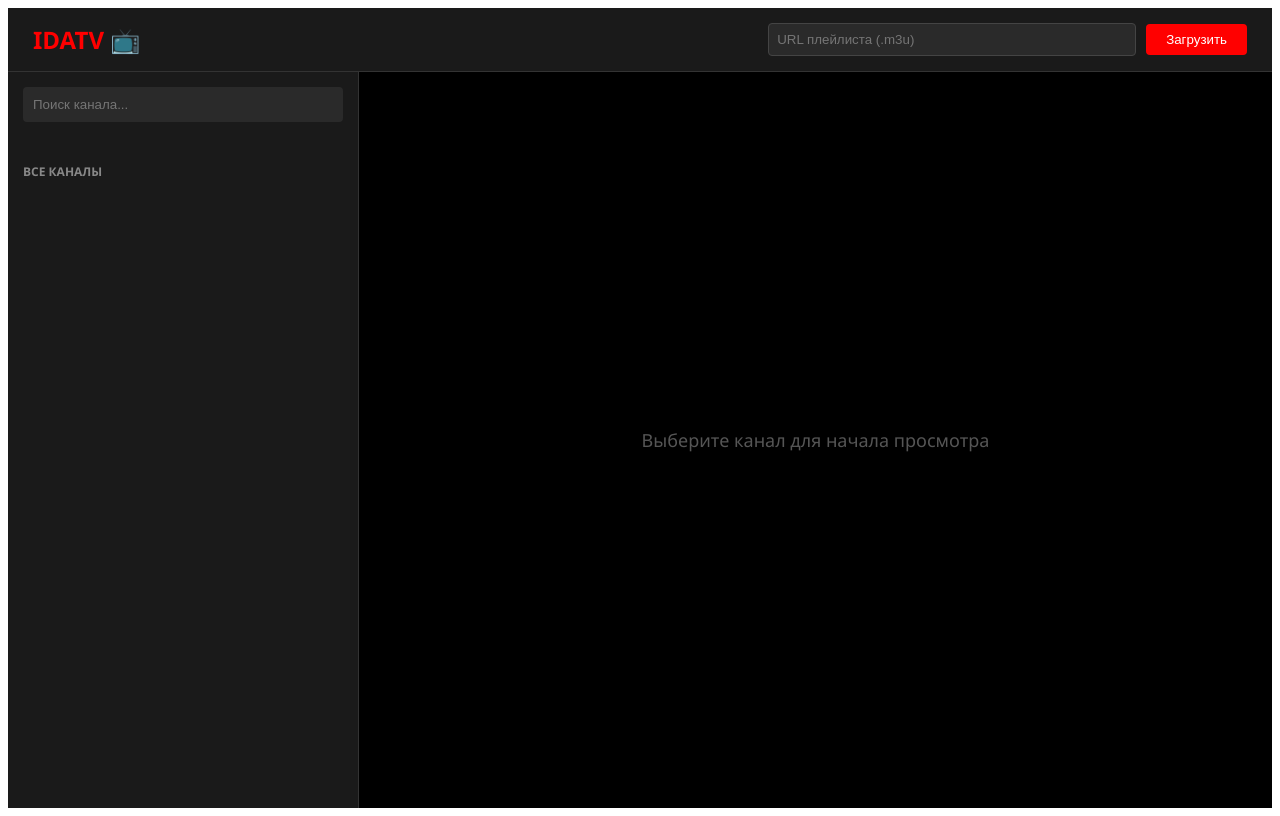
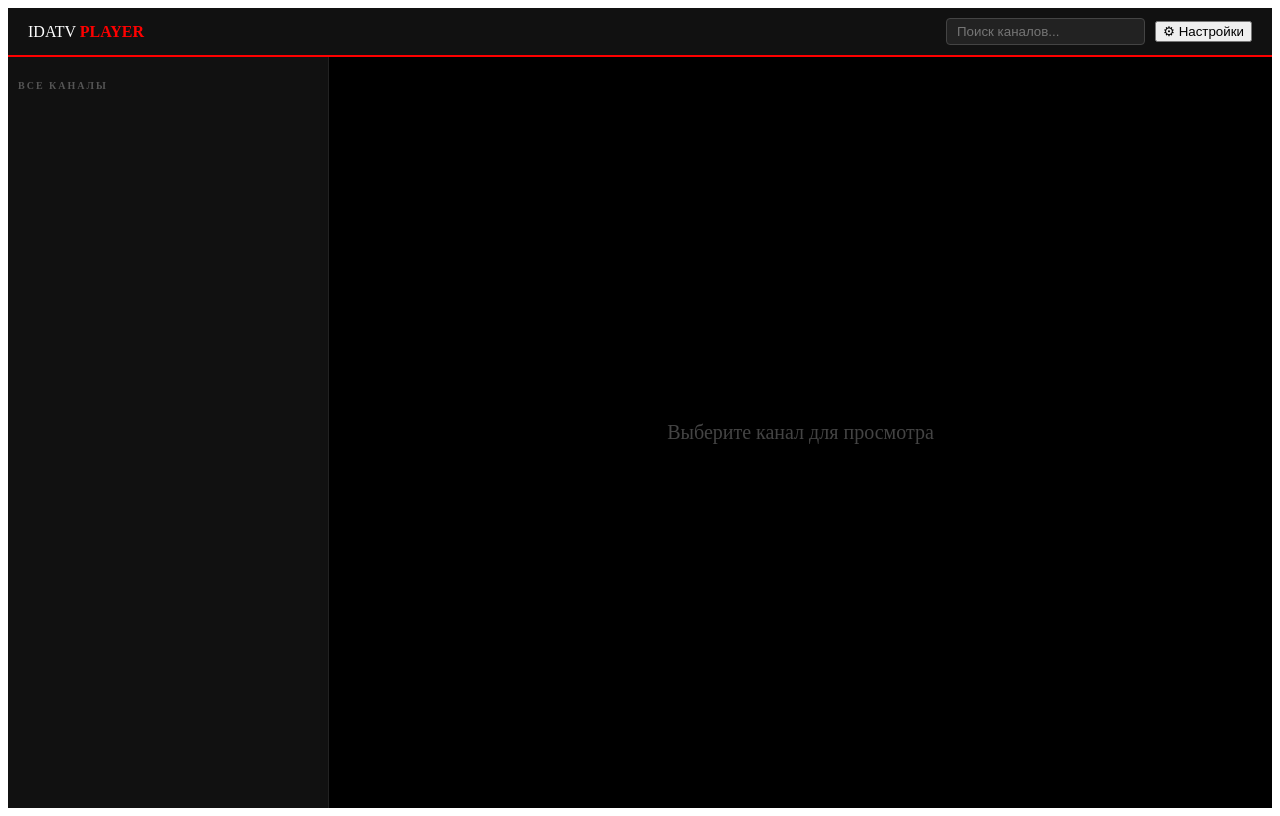
Before and after one commit to ida-tv/idatv-player, a Next.js app: page / in a window 1280 px wide. Built offline with nearby package versions, Linux system fonts and the light colour scheme.

Commit message:
Refactor IDATVPlayer with new features and optimizations
Refactor IDATVPlayer component to improve state management and functionality. Added parental control and settings for playlist and EPG URLs.

```diff
--- a/pages/index.js
+++ b/pages/index.js
@@ -1,52 +1,55 @@
-import React, { useState, useEffect, useRef } from 'react';
+import React, { useState, useEffect } from 'react';
 import Head from 'next/head';
 import parseM3U from 'iptv-playlist-parser';
 
 export default function IDATVPlayer() {
+  // Состояния для данных
   const [playlistUrl, setPlaylistUrl] = useState('');
+  const [epgUrl, setEpgUrl] = useState('');
   const [channels, setChannels] = useState([]);
-  const [filteredChannels, setFilteredChannels] = useState([]);
   const [favorites, setFavorites] = useState([]);
   const [currentChannel, setCurrentChannel] = useState(null);
+
+  // Состояния для функций
+  const [search, setSearch] = useState('');
   const [isLocked, setIsLocked] = useState(true);
-  const [search, setSearch] = useState('');
+  const [parentalPin, setParentalPin] = useState('1234');
+  const [showSettings, setShowSettings] = useState(false);
 
-  // 1. Загрузка избранного при старте
+  // 1. ЗАГРУЗКА НАСТРОЕК (Плейлист, EPG, Избранное) из памяти браузера
   useEffect(() => {
-    const saved = JSON.parse(localStorage.getItem('idatv_favs') || '[]');
-    setFavorites(saved);
+    const savedPlaylist = localStorage.getItem('idatv_url') || '';
+    const savedEpg = localStorage.getItem('idatv_epg') || '';
+    const savedFavs = JSON.parse(localStorage.getItem('idatv_favs') || '[]');
+    const savedPin = localStorage.getItem('idatv_pin') || '1234';
+
+    setPlaylistUrl(savedPlaylist);
+    setEpgUrl(savedEpg);
+    setFavorites(savedFavs);
+    setParentalPin(savedPin);
+
+    if (savedPlaylist) fetchPlaylist(savedPlaylist);
   }, []);
 
-  // 2. Загрузка и парсинг плейлиста через наш прокси
-  const loadPlaylist = async () => {
-    if (!playlistUrl) return alert('Введите ссылку!');
+  // 2. ПАРСИНГ ПЛЕЙЛИСТА
+  const fetchPlaylist = async (url) => {
     try {
-      const res = await fetch(`/api/proxy?url=${encodeURIComponent(playlistUrl)}`);
+      const res = await fetch(`/api/proxy?url=${encodeURIComponent(url)}`);
       const data = await res.text();
       const result = parseM3U.parse(data);
       setChannels(result.items);
-      setFilteredChannels(result.items);
+      localStorage.setItem('idatv_url', url);
     } catch (e) {
-      alert('Ошибка загрузки плейлиста. Проверьте ссылку.');
+      alert('Ошибка загрузки плейлиста');
     }
   };
 
-  // 3. Логика поиска
-  useEffect(() => {
-    const filtered = channels.filter(ch =>
-      ch.name.toLowerCase().includes(search.toLowerCase())
-    );
-    setFilteredChannels(filtered);
-  }, [search, channels]);
-
-  // 4. Родительский контроль (пин-код 1234)
-  const handleSelectChannel = (ch) => {
-    const isAdult = ch.group?.title?.toLowerCase().includes('adult') ||
-                    ch.name.toLowerCase().includes('18+');
-
+  // 3. РОДИТЕЛЬСКИЙ КОНТРОЛЬ
+  const handleSelect = (ch) => {
+    const isAdult = ch.group?.title?.toLowerCase().includes('adult') || ch.name.includes('18+');
     if (isAdult && isLocked) {
-      const pin = prompt('Введите PIN-код для доступа (1234):');
-      if (pin === '1234') {
+      const pass = prompt('Доступ ограничен. Введите код:');
+      if (pass === parentalPin) {
         setIsLocked(false);
         setCurrentChannel(ch);
       } else {
@@ -57,13 +60,13 @@ export default function IDATVPlayer() {
     }
   };
 
-  // 5. Добавление в избранное
-  const toggleFavorite = (e, ch) => {
+  // 4. ИЗБРАННОЕ
+  const toggleFav = (e, ch) => {
     e.stopPropagation();
     let newFavs = [...favorites];
-    const index = newFavs.findIndex(f => f.url === ch.url);
-    if (index > -1) {
-      newFavs.splice(index, 1);
+    const isExist = newFavs.find(f => f.url === ch.url);
+    if (isExist) {
+      newFavs = newFavs.filter(f => f.url !== ch.url);
     } else {
       newFavs.push(ch);
     }
@@ -72,111 +75,119 @@ export default function IDATVPlayer() {
   };
 
   return (
-    <div className="app">
-      <Head>
-        <title>IDATV Player</title>
-      </Head>
+    <div className="idatv-container">
+      <Head><title>IDATV Premium</title></Head>
 
-      <header className="header">
-        <div className="logo">IDATV 📺</div>
-        <div className="controls">
-          <input
-            type="text"
-            placeholder="URL плейлиста (.m3u)"
-            value={playlistUrl}
-            onChange={(e) => setPlaylistUrl(e.target.value)}
-          />
-          <button onClick={loadPlaylist}>Загрузить</button>
+      {/* ШАПКА С НАСТРОЙКАМИ */}
+      <header className="top-nav">
+        <div className="logo">IDATV <span>PLAYER</span></div>
+        <div className="nav-actions">
+          <input placeholder="Поиск каналов..." onChange={e => setSearch(e.target.value)} />
+          <button onClick={() => setShowSettings(!showSettings)}>⚙ Настройки</button>
         </div>
       </header>
 
-      <main className="main">
-        <aside className="sidebar">
-          <input
-            className="search"
-            type="text"
-            placeholder="Поиск канала..."
-            onChange={(e) => setSearch(e.target.value)}
-          />
+      {/* ПАНЕЛЬ НАСТРОЕК (Ты просил возможность добавлять самому) */}
+      {showSettings && (
+        <div className="settings-modal">
+          <h3>Настройки источников</h3>
+          <div className="field">
+            <label>Ссылка на M3U плейлист:</label>
+            <input value={playlistUrl} onChange={e => setPlaylistUrl(e.target.value)} />
+            <button onClick={() => fetchPlaylist(playlistUrl)}>Обновить</button>
+          </div>
+          <div className="field">
+            <label>Ссылка на EPG (XMLTV):</label>
+            <input value={epgUrl} onChange={e => {setEpgUrl(e.target.value); localStorage.setItem('idatv_epg', e.target.value)}} />
+          </div>
+          <div className="field">
+            <label>PIN-код (Adult):</label>
+            <input type="text" value={parentalPin} onChange={e => {setParentalPin(e.target.value); localStorage.setItem('idatv_pin', e.target.value)}} />
+          </div>
+          <button className="close-btn" onClick={() => setShowSettings(false)}>Закрыть</button>
+        </div>
+      )}
 
-          <div className="list">
-            {/* Секция избранного */}
+      <main className="layout">
+        {/* СПИСОК КАНАЛОВ */}
+        <aside className="channel-bar">
           {favorites.length > 0 && (
-              <div className="section">
-                <h4>⭐ Избранное</h4>
+            <div className="group">
+              <h4>⭐ ИЗБРАННОЕ</h4>
               {favorites.map((ch, i) => (
-                  <div key={'fav'+i} className="item" onClick={() => handleSelectChannel(ch)}>
+                <div key={i} className="ch-card" onClick={() => handleSelect(ch)}>
                   <span>{ch.name}</span>
-                    <button onClick={(e) => toggleFavorite(e, ch)}>★</button>
                 </div>
               ))}
             </div>
           )}
-
-            <div className="section">
-              <h4>Все каналы</h4>
-              {filteredChannels.map((ch, i) => (
-                <div key={i} className="item" onClick={() => handleSelectChannel(ch)}>
-                  <img src={ch.tvg.logo || 'https://via.placeholder.com/30'} alt="" />
-                  <div className="ch-info">
-                    <div className="ch-name">{ch.name}</div>
-                    <div className="ch-epg">Сейчас идет: Программа передач...</div>
+          <div className="group">
+            <h4>ВСЕ КАНАЛЫ</h4>
+            {channels.filter(c => c.name.toLowerCase().includes(search.toLowerCase())).map((ch, i) => (
+              <div key={i} className="ch-card" onClick={() => handleSelect(ch)}>
+                <img src={ch.tvg.logo} alt="" onError={(e) => e.target.src = 'https://via.placeholder.com/40'} />
+                <div className="ch-text">
+                  <div className="name">{ch.name}</div>
+                  <div className="epg-mini">В эфире: {ch.group?.title || 'Загрузка программы...'}</div>
                 </div>
-                  <button
-                    className={favorites.some(f => f.url === ch.url) ? 'fav-active' : ''}
-                    onClick={(e) => toggleFavorite(e, ch)}
-                  >
-                    ★
-                  </button>
+                <button className={`fav-btn ${favorites.find(f => f.url === ch.url) ? 'active' : ''}`} onClick={(e) => toggleFav(e, ch)}>★</button>
               </div>
             ))}
           </div>
-          </div>
         </aside>
 
-        <section className="player">
+        {/* ПЛЕЕР И АРХИВ */}
+        <section className="view-port">
           {currentChannel ? (
-            <div className="video-container">
-              <video
-                key={currentChannel.url}
-                controls
-                autoPlay
-                src={currentChannel.url}
-              />
-              <div className="player-info">
+            <div className="player-box">
+              <video controls autoPlay key={currentChannel.url}>
+                <source src={currentChannel.url} type="application/x-mpegURL" />
+              </video>
+              <div className="info-panel">
                 <h2>{currentChannel.name}</h2>
-                <p>Группа: {currentChannel.group?.title || 'Общие'}</p>
+                <div className="archive-mock">
+                  <span>⏪ Архив:</span>
+                  <button onClick={() => alert('Загрузка архива за 1 час...')}>-1ч</button>
+                  <button onClick={() => alert('Загрузка архива за 2 часа...')}>-2ч</button>
+                  <button onClick={() => setCurrentChannel({...currentChannel})}>В эфир</button>
+                </div>
               </div>
             </div>
           ) : (
-            <div className="no-video">Выберите канал для начала просмотра</div>
+            <div className="empty">Выберите канал для просмотра</div>
           )}
         </section>
       </main>
 
       <style jsx>{`
-        .app { background: #0f0f0f; color: white; height: 100vh; display: flex; flex-direction: column; font-family: 'Segoe UI', Tahoma, sans-serif; }
-        .header { display: flex; justify-content: space-between; padding: 15px 25px; background: #1a1a1a; border-bottom: 1px solid #333; align-items: center; }
-        .logo { font-size: 24px; font-weight: bold; color: #ff0000; }
-        .controls input { padding: 8px; width: 350px; background: #2a2a2a; border: 1px solid #444; color: white; border-radius: 4px; }
-        .controls button { padding: 8px 20px; background: #ff0000; border: none; color: white; cursor: pointer; border-radius: 4px; margin-left: 10px; }
-        .main { display: flex; flex: 1; overflow: hidden; }
-        .sidebar { width: 350px; background: #1a1a1a; display: flex; flex-direction: column; border-right: 1px solid #333; }
-        .search { margin: 15px; padding: 10px; background: #2a2a2a; border: none; color: white; border-radius: 4px; }
-        .list { overflow-y: auto; flex: 1; }
-        .section h4 { padding: 10px 15px; color: #888; font-size: 12px; text-transform: uppercase; }
-        .item { display: flex; align-items: center; padding: 10px 15px; cursor: pointer; transition: 0.2s; border-bottom: 1px solid #222; }
-        .item:hover { background: #333; }
-        .item img { width: 40px; height: 30px; object-fit: contain; margin-right: 15px; }
-        .ch-info { flex: 1; }
-        .ch-name { font-size: 14px; font-weight: 500; }
-        .ch-epg { font-size: 11px; color: #888; }
-        .item button { background: none; border: none; color: #444; font-size: 18px; cursor: pointer; }
-        .item button.fav-active { color: #ffcc00; }
-        .player { flex: 1; background: #000; display: flex; align-items: center; justify-content: center; position: relative; }
-        video { width: 100%; max-height: 80vh; outline: none; }
-        .player-info { padding: 20px; background: #1a1a1a; width: 100%; position: absolute; bottom: 0; }
-        .no-video { color: #555; font-size: 18px; }
+        .idatv-container { background: #0a0a0a; color: white; height: 100vh; display: flex; flex-direction: column; }
+        .top-nav { display: flex; justify-content: space-between; padding: 10px 20px; background: #111; border-bottom: 2px solid #ff0000; align-items: center; }
+        .logo span { color: #ff0000; font-weight: bold; }
+        .nav-actions input { background: #222; border: 1px solid #444; color: white; padding: 5px 10px; border-radius: 4px; margin-right: 10px; }
+
+        .layout { display: flex; flex: 1; overflow: hidden; }
+        .channel-bar { width: 320px; background: #111; overflow-y: auto; border-right: 1px solid #222; }
+        .group h4 { font-size: 10px; color: #555; padding: 10px; letter-spacing: 2px; }
+        .ch-card { display: flex; align-items: center; padding: 8px 12px; cursor: pointer; border-bottom: 1px solid #1a1a1a; position: relative; }
+        .ch-card:hover { background: #1a1a1a; }
+        .ch-card img { width: 45px; height: 30px; object-fit: contain; margin-right: 12px; }
+        .name { font-size: 13px; font-weight: bold; }
+        .epg-mini { font-size: 11px; color: #00ff00; margin-top: 2px; }
+        .fav-btn { margin-left: auto; background: none; border: none; color: #333; cursor: pointer; font-size: 18px; }
+        .fav-btn.active { color: #ffcc00; }
+
+        .view-port { flex: 1; background: #000; display: flex; flex-direction: column; }
+        video { width: 100%; aspect-ratio: 16/9; background: #000; }
+        .info-panel { padding: 20px; background: #111; }
+        .archive-mock { margin-top: 15px; display: flex; gap: 10px; align-items: center; }
+        .archive-mock button { background: #333; border: none; color: white; padding: 5px 10px; border-radius: 3px; cursor: pointer; }
+
+        .settings-modal { position: absolute; top: 60px; right: 20px; background: #1a1a1a; border: 1px solid #ff0000; padding: 20px; z-index: 100; width: 400px; box-shadow: 0 0 20px rgba(0,0,0,0.5); }
+        .field { margin-bottom: 15px; }
+        .field label { display: block; font-size: 12px; color: #888; margin-bottom: 5px; }
+        .field input { width: 100%; background: #000; border: 1px solid #333; color: white; padding: 8px; }
+        .close-btn { background: #ff0000; width: 100%; border: none; color: white; padding: 10px; cursor: pointer; margin-top: 10px; }
+        .empty { margin: auto; color: #444; font-size: 20px; }
       `}</style>
     </div>
   );
```
Lines whose indentation alone changed are shown as unchanged.
